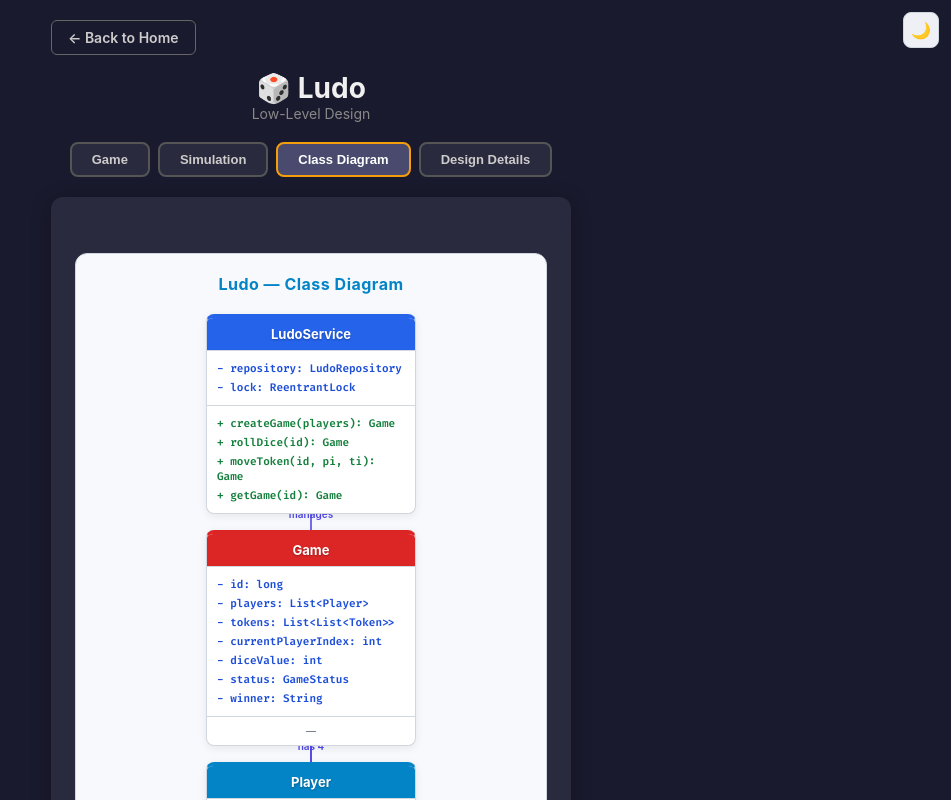
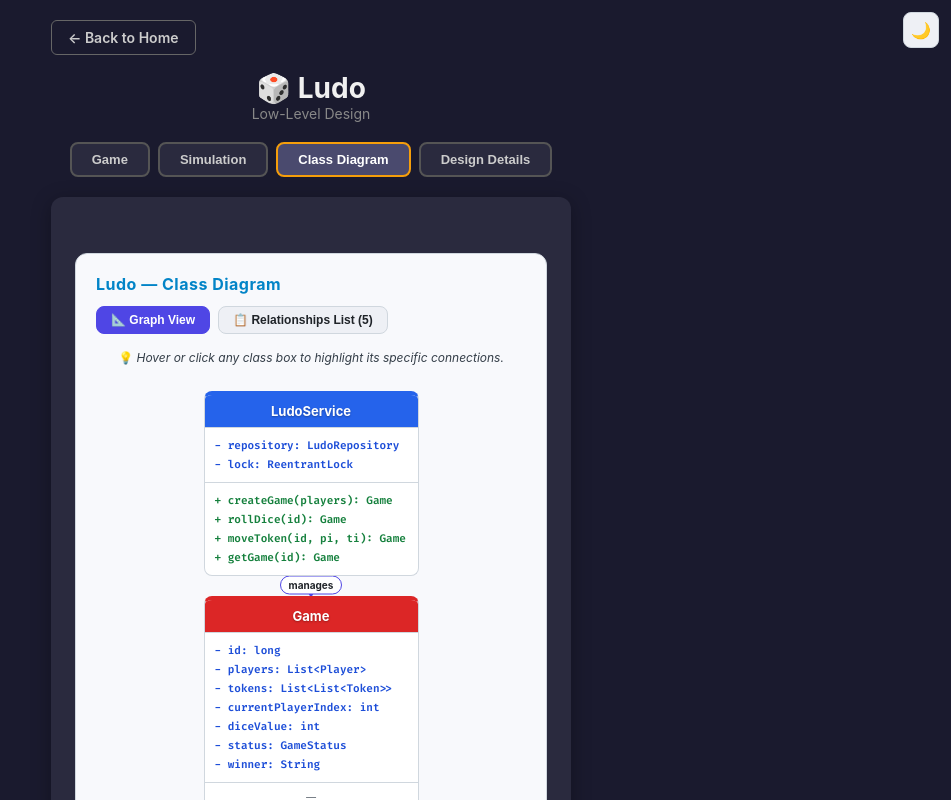
Before and after one commit to Prem-Duvvapu/lld-with-ui, a React (Vite) app in the folder frontend/: page /ludo in a window 1280 px wide. Both pictures are taken after a click on the button "Class Diagram". Shown: the top 800 px of the page, without its empty margins (329-1280 px from the left). Built offline with nearby package versions, Linux system fonts and the light colour scheme.

Commit message:
feat: redesign ClassDiagram with smart edge-to-edge line routing, interactive hover highlighting, and dual Graph/List views

```diff
--- a/frontend/src/components/ClassDiagram.jsx
+++ b/frontend/src/components/ClassDiagram.jsx
@@ -26,11 +26,80 @@ export default function ClassDiagram({ module, customData }) {
 
   const containerRef = useRef(null);
   const [, setMounted] = useState(false);
+  const [activeClass, setActiveClass] = useState(null);
+  const [viewMode, setViewMode] = useState('graph'); // 'graph' or 'list'
+  const [lineCoords, setLineCoords] = useState([]);
+
+  const classes = data?.classes || [];
+  const relationships = data?.relationships || [];
+
+  const updateLineCoords = () => {
+    const container = containerRef.current;
+    if (!container) return;
+    const cRect = container.getBoundingClientRect();
+
+    const newCoords = relationships.map((rel) => {
+      const fromEl = container.querySelector(`[data-class="${rel.from}"]`);
+      const toEl = container.querySelector(`[data-class="${rel.to}"]`);
+      if (!fromEl || !toEl) return null;
+
+      const fRect = fromEl.getBoundingClientRect();
+      const tRect = toEl.getBoundingClientRect();
+
+      const fCenter = { x: fRect.left + fRect.width / 2 - cRect.left, y: fRect.top + fRect.height / 2 - cRect.top };
+      const tCenter = { x: tRect.left + tRect.width / 2 - cRect.left, y: tRect.top + tRect.height / 2 - cRect.top };
+
+      const dx = tCenter.x - fCenter.x;
+      const dy = tCenter.y - fCenter.y;
+
+      let x1, y1, x2, y2;
+
+      if (Math.abs(dx) > Math.abs(dy) * 1.2) {
+        // Horizontal connection (same or adjacent column in row)
+        if (dx > 0) {
+          x1 = fRect.right - cRect.left;
+          y1 = fCenter.y;
+          x2 = tRect.left - cRect.left;
+          y2 = tCenter.y;
+        } else {
+          x1 = fRect.left - cRect.left;
+          y1 = fCenter.y;
+          x2 = tRect.right - cRect.left;
+          y2 = tCenter.y;
+        }
+      } else {
+        // Vertical connection (different rows)
+        if (dy > 0) {
+          x1 = fCenter.x;
+          y1 = fRect.bottom - cRect.top;
+          x2 = tCenter.x;
+          y2 = tRect.top - cRect.top;
+        } else {
+          x1 = fCenter.x;
+          y1 = fRect.top - cRect.top;
+          x2 = tCenter.x;
+          y2 = tRect.bottom - cRect.top;
+        }
+      }
+
+      return { rel, x1, y1, x2, y2 };
+    }).filter(Boolean);
+
+    setLineCoords(newCoords);
+  };
 
   useEffect(() => {
-    const timer = setTimeout(() => setMounted(true), 50);
-    return () => clearTimeout(timer);
-  }, [module]);
+    const timer = setTimeout(() => {
+      setMounted(true);
+      updateLineCoords();
+    }, 80);
+
+    window.addEventListener('resize', updateLineCoords);
+    return () => {
+      clearTimeout(timer);
+      window.removeEventListener('resize', updateLineCoords);
+    };
+  }, [module, viewMode]);
 
   if (!data) {
     return (
@@ -41,22 +110,97 @@ export default function ClassDiagram({ module, customData }) {
   }
 
   const title = data.title || `${module} Class Diagram`;
-  const classes = data.classes || [];
-  const relationships = data.relationships || [];
-
   const classColors = {};
   classes.forEach((c, i) => { classColors[c.name] = COLORS[i % COLORS.length]; });
 
+  const isClassHighlighted = (className) => {
+    if (!activeClass) return true;
+    if (activeClass === className) return true;
+    return relationships.some(r => (r.from === activeClass && r.to === className) || (r.to === activeClass && r.from === className));
+  };
+
+  const isRelHighlighted = (rel) => {
+    if (!activeClass) return true;
+    return rel.from === activeClass || rel.to === activeClass;
+  };
+
   return (
     <div className="class-diagram-section">
-      <h3 className="cd-title">{title}</h3>
-      <div ref={containerRef} className="cd-container" style={{ position: 'relative', minHeight: 400 }}>
-        <div style={{ position: 'relative', zIndex: 2, display: 'flex', flexWrap: 'wrap', gap: 16, justifyContent: 'center' }}>
+      <div style={{ display: 'flex', justifyContent: 'space-between', alignItems: 'center', marginBottom: 16, flexWrap: 'wrap', gap: 12 }}>
+        <h3 className="cd-title" style={{ margin: 0 }}>{title}</h3>
+        <div style={{ display: 'flex', gap: 8 }}>
+          <button
+            onClick={() => setViewMode('graph')}
+            style={{
+              padding: '6px 14px', borderRadius: 8, fontSize: 12, fontWeight: 600, cursor: 'pointer',
+              border: viewMode === 'graph' ? '1px solid var(--accent)' : '1px solid var(--border-primary)',
+              background: viewMode === 'graph' ? 'var(--accent)' : 'var(--bg-tertiary)',
+              color: viewMode === 'graph' ? '#fff' : 'var(--text-primary)'
+            }}
+          >
+            📐 Graph View
+          </button>
+          <button
+            onClick={() => setViewMode('list')}
+            style={{
+              padding: '6px 14px', borderRadius: 8, fontSize: 12, fontWeight: 600, cursor: 'pointer',
+              border: viewMode === 'list' ? '1px solid var(--accent)' : '1px solid var(--border-primary)',
+              background: viewMode === 'list' ? 'var(--accent)' : 'var(--bg-tertiary)',
+              color: viewMode === 'list' ? '#fff' : 'var(--text-primary)'
+            }}
+          >
+            📋 Relationships List ({relationships.length})
+          </button>
+        </div>
+      </div>
+
+      <p style={{ fontSize: 12, color: 'var(--text-secondary)', textAlign: 'center', marginBottom: 16 }}>
+        💡 <em>Hover or click any class box to highlight its specific connections.</em>
+      </p>
+
+      {viewMode === 'list' ? (
+        <div style={{ display: 'grid', gridTemplateColumns: 'repeat(auto-fill, minmax(280px, 1fr))', gap: 12, marginTop: 16 }}>
+          {relationships.map((rel, idx) => (
+            <div key={idx} style={{
+              padding: 14, borderRadius: 8, border: '1px solid var(--border-primary)',
+              background: 'var(--bg-card)', color: 'var(--text-primary)', fontSize: 13
+            }}>
+              <div style={{ fontWeight: 700, marginBottom: 4, display: 'flex', alignItems: 'center', gap: 8 }}>
+                <span style={{ color: classColors[rel.from] || 'var(--accent)' }}>{rel.from}</span>
+                <span style={{ fontSize: 11, padding: '2px 8px', borderRadius: 12, background: 'var(--bg-tertiary)', border: '1px solid var(--border-secondary)', color: 'var(--text-secondary)' }}>
+                  {rel.dashed ? 'implements / extends' : 'associates'}
+                </span>
+                <span style={{ color: classColors[rel.to] || 'var(--accent)' }}>{rel.to}</span>
+              </div>
+              <div style={{ fontSize: 12, color: 'var(--accent)', fontWeight: 600 }}>
+                Label: "{rel.label || 'uses'}"
+              </div>
+            </div>
+          ))}
+        </div>
+      ) : (
+        <div ref={containerRef} className="cd-container" style={{ position: 'relative', minHeight: 460 }}>
+          <div style={{ position: 'relative', zIndex: 2, display: 'flex', flexWrap: 'wrap', gap: 20, justifyContent: 'center', padding: '10px 0' }}>
             {classes.map((cls) => {
               const fields = Array.isArray(cls.fields) ? cls.fields : [];
               const methods = Array.isArray(cls.methods) ? cls.methods : [];
+              const highlighted = isClassHighlighted(cls.name);
+
               return (
-              <div key={cls.name} data-class={cls.name} className="cd-class-box" style={{ borderTopColor: classColors[cls.name] }}>
+                <div
+                  key={cls.name}
+                  data-class={cls.name}
+                  className={`cd-class-box ${highlighted ? 'highlighted' : 'dimmed'}`}
+                  style={{
+                    borderTopColor: classColors[cls.name],
+                    opacity: highlighted ? 1 : 0.25,
+                    transform: activeClass === cls.name ? 'scale(1.03)' : 'none',
+                    transition: 'all 0.25s ease'
+                  }}
+                  onMouseEnter={() => setActiveClass(cls.name)}
+                  onMouseLeave={() => setActiveClass(null)}
+                  onClick={() => setActiveClass(activeClass === cls.name ? null : cls.name)}
+                >
                   <div className="cd-class-header" style={{ background: classColors[cls.name] }}>
                     {cls.stereotype && <span className="cd-stereotype">&lt;&lt;{cls.stereotype}&gt;&gt;</span>}
                     <span className="cd-class-name">{cls.name}</span>
@@ -73,39 +217,59 @@ export default function ClassDiagram({ module, customData }) {
               );
             })}
           </div>
+
           <svg className="cd-lines" style={{ position: 'absolute', top: 0, left: 0, width: '100%', height: '100%', pointerEvents: 'none', zIndex: 1 }}>
-          {relationships.map((rel, i) => {
-            const container = containerRef.current || document.querySelector('.cd-container');
-            if (!container) return null;
-            const fromEl = container.querySelector(`[data-class="${rel.from}"]`);
-            const toEl = container.querySelector(`[data-class="${rel.to}"]`);
-            if (!fromEl || !toEl) return null;
-
-            const fromRect = fromEl.getBoundingClientRect();
-            const toRect = toEl.getBoundingClientRect();
-            const cRect = container.getBoundingClientRect();
-
-            const x1 = fromRect.left + fromRect.width / 2 - cRect.left;
-            const y1 = fromRect.bottom - cRect.top;
-            const x2 = toRect.left + toRect.width / 2 - cRect.left;
-            const y2 = toRect.top - cRect.top;
+            <defs>
+              <marker id="cd-arrow" viewBox="0 0 10 10" refX="8" refY="5" markerWidth="6" markerHeight="6" orient="auto-start-reverse">
+                <path d="M 0 0 L 10 5 L 0 10 z" fill="var(--accent)" />
+              </marker>
+            </defs>
+            {lineCoords.map(({ rel, x1, y1, x2, y2 }, i) => {
+              const highlighted = isRelHighlighted(rel);
+              const midX = (x1 + x2) / 2;
               const midY = (y1 + y2) / 2;
 
               return (
-              <g key={i}>
-                <path d={`M${x1},${y1} C${x1},${midY} ${x2},${midY} ${x2},${y2}`}
-                      fill="none" stroke="var(--accent)" strokeWidth="1.5"
-                      strokeDasharray={rel.dashed ? '5,4' : 'none'} opacity="0.7" />
+                <g key={i} style={{ opacity: highlighted ? 1 : 0.15, transition: 'opacity 0.25s ease' }}>
+                  <path
+                    d={`M${x1},${y1} Q${midX},${midY} ${x2},${y2}`}
+                    fill="none"
+                    stroke={highlighted ? 'var(--accent)' : 'var(--border-primary)'}
+                    strokeWidth={highlighted ? '2' : '1.5'}
+                    strokeDasharray={rel.dashed ? '5,4' : 'none'}
+                    markerEnd="url(#cd-arrow)"
+                  />
                   {rel.label && (
-                  <text x={(x1 + x2) / 2} y={midY - 4} textAnchor="middle" fill="var(--accent)" fontSize="10" fontWeight="600">
+                    <g transform={`translate(${midX}, ${midY})`}>
+                      <rect
+                        x={-rel.label.length * 3.5 - 6}
+                        y="-10"
+                        width={rel.label.length * 7 + 12}
+                        height="18"
+                        rx="9"
+                        fill="var(--bg-card)"
+                        stroke="var(--accent)"
+                        strokeWidth="1"
+                      />
+                      <text
+                        x="0"
+                        y="3"
+                        textAnchor="middle"
+                        fill="var(--text-primary)"
+                        fontSize="10"
+                        fontWeight="700"
+                      >
                         {rel.label}
                       </text>
+                    </g>
                   )}
                 </g>
               );
             })}
           </svg>
         </div>
+      )}
+
       <style>{cdStyles}</style>
     </div>
   );
@@ -113,9 +277,9 @@ export default function ClassDiagram({ module, customData }) {
 
 const cdStyles = `
 .class-diagram-section { margin: 32px 0; padding: 20px; background: var(--bg-primary); border-radius: 12px; border: 1px solid var(--border-primary); overflow: hidden; }
-.cd-title { font-size: 16px; color: var(--info); margin-bottom: 20px; text-align: center; font-weight: 700; letter-spacing: 0.5px; }
-.cd-class-box { width: 210px; border-radius: 8px; overflow: hidden; border: 1px solid var(--border-primary); border-top: 4px solid; background: var(--bg-card); box-shadow: var(--shadow-md); transition: transform 0.2s; }
-.cd-class-box:hover { transform: translateY(-2px); }
+.cd-title { font-size: 16px; color: var(--info); font-weight: 700; letter-spacing: 0.5px; }
+.cd-class-box { width: 215px; border-radius: 8px; overflow: hidden; border: 1px solid var(--border-primary); border-top: 4px solid; background: var(--bg-card); box-shadow: var(--shadow-md); cursor: pointer; }
+.cd-class-box.highlighted { box-shadow: 0 0 12px var(--focus-ring, rgba(37,99,235,0.4)); }
 .cd-class-header { padding: 8px 10px; color: #ffffff; text-align: center; font-weight: 700; font-size: 13px; text-shadow: 0 1px 2px rgba(0,0,0,0.3); }
 .cd-stereotype { display: block; font-size: 10px; font-weight: 400; font-style: italic; opacity: 0.9; }
 .cd-class-section { padding: 8px 10px; border-top: 1px solid var(--border-primary); font-size: 11px; color: var(--text-primary); }
```
Lines whose indentation alone changed are shown as unchanged.
